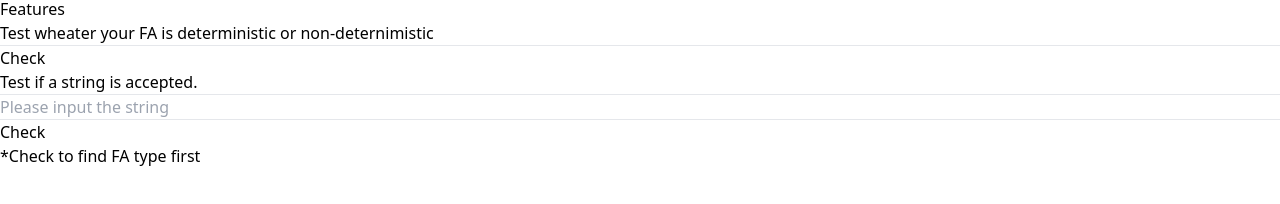
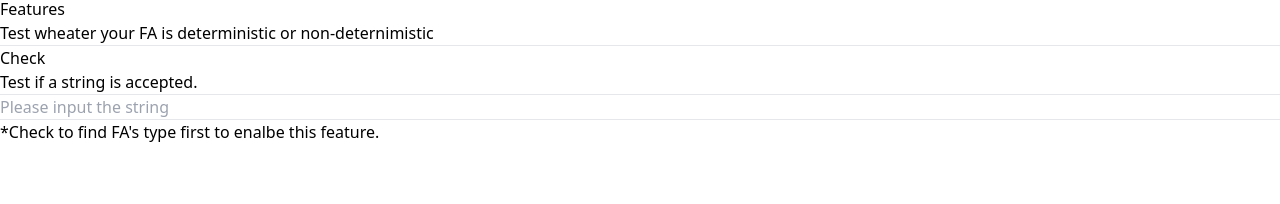
Before and after one commit to Kimlong168/automata-fa, a React (Vite) app: page / in a window 1280 px wide. Shown: the part 460-664 px from the top of the page. Built offline with nearby package versions, Linux system fonts and the light colour scheme.

Commit message:
update function accepted string NFA

```diff
--- a/src/App.jsx
+++ b/src/App.jsx
@@ -7,6 +7,7 @@ import TransitionTable from "./components/TransitionTable";
 import FaTypeChecker from "./components/FaTypeChecker";
 import StringAceptedChecker from "./components/StringAceptedChecker";
 import Title from "./components/title";
+
 export default function App() {
   const [state, setState] = useState({
     startState: "",
@@ -14,10 +15,10 @@ export default function App() {
     states: "",
     alphabets: "",
   });
+  const [transitions, setTransitions] = useState([]);
   const [isDFA, setIsDFA] = useState(null);
   const [string, setString] = useState("");
-  const [transitions, setTransitions] = useState([]);
-
+  // const [nfaStates, setNfaStates] = useState([]);
   console.log("transitions: ", transitions);
   console.log("state: ", state);
   const states = state.states.split(",");
@@ -29,20 +30,13 @@ export default function App() {
   function checkFAType() {
     let alertDFA = true;
     // check if there is any empty field
-    if (state.states === "" || state.alphabets === "") {
+    if (
+      state.states === "" ||
+      state.alphabets === "" ||
+      state.startState === "" ||
+      state.endStates === ""
+    ) {
       alert("Please fill all the fields");
-      return;
-    }
-
-    if (state.startState === "") {
-      // check if start state is empty
-      alert("Please fill the start state");
-      return;
-    }
-
-    if (state.endStates === "") {
-      // check if end states is empty
-      alert("Please fill the end states.");
       return;
     }
 
@@ -150,7 +144,7 @@ export default function App() {
     }
   }
 
-  function checkStringNFA() {
+  const checkStringNFA = () => {
     const stringArray = string.split("");
 
     if (string === "") {
@@ -161,62 +155,76 @@ export default function App() {
     //for NFA
     console.log("=================NFA==================");
 
-    let state = [];
+    let nfaStates = [];
+    let tempStates = [];
 
-    state.push(startState);
+    nfaStates.push(startState);
 
     stringArray.forEach((character) => {
       console.log("-------character-------: ", character);
-      console.log("start state: ", state);
-
+      console.log("start state: ", nfaStates);
+      tempStates = nfaStates;
       // ---------------------------------------------------
 
-      let length = state.length;
+      let length = nfaStates.length;
       for (let j = 0; j < length; j++) {
         for (let i = 0; i < transitions.length; i++) {
+          console.log(nfaStates);
+
           if (
-            transitions[i].state === state[j] &&
+            transitions[i].state === nfaStates[j] &&
             transitions[i].alphabet === character
           ) {
             console.log(
               "transition: ",
               transitions[i].state,
-              transitions[i].alphabet
+              transitions[i].alphabet,
+              " bn ",
+              transitions[i].transition
             );
 
-            console.log("old State :", state[j]);
+            //the problem is here : delete from tempstate but it also deleted form state
 
-            state.forEach((item) => {
-              if (item === state[j]) {
-                state.splice(state.indexOf(item), 1);
+            tempStates.forEach((item) => {
+              if (item === nfaStates[j]) {
+                // tempStates.splice(tempStates.indexOf(item), 1);
+                tempStates = tempStates.filter((item) => item !== nfaStates[j]);
                 console.log("delete", item);
               }
             });
+
+
 
             //configuration for NFA
             if (transitions[i].transition.includes(",")) {
               const result = transitions[i].transition.split(",");
               console.log("add more state :", result);
-
-              state = [...state, ...result];
+              tempStates = [...tempStates, ...result];
+              // state = [...state, ...result];
             } else {
-              console.log("add more state :", transitions[i].transition);
-
-              state = [...state, transitions[i].transition];
+              if (transitions[i].transition !== "∅") {
+                console.log("add more state :", transitions[i].transition);
+                tempStates = [...tempStates, transitions[i].transition];
+                // state = [...state, transitions[i].transition];
+              }
             }
 
-            console.log("state met condition:", state);
+            console.log("state met condition:", tempStates);
+
             break;
           }
         }
       }
+      console.log("temp state:", tempStates);
+      console.log("original state:", nfaStates);
+      nfaStates = tempStates;
     });
 
-    console.log("all states: ", state);
+    console.log("all states: ", nfaStates);
     let result = true;
 
-    for (let i = 0; i < state.length; i++) {
-      result = endStates.includes(state[i]);
+    for (let i = 0; i < nfaStates.length; i++) {
+      result = endStates.includes(nfaStates[i]);
       if (result) {
         break;
       }
@@ -227,7 +235,7 @@ export default function App() {
     } else {
       alert("This string is not accepted");
     }
-  }
+  };
 
   return (
     <div>
@@ -238,6 +246,7 @@ export default function App() {
           state={state}
           setState={setState}
           setTransitions={setTransitions}
+          setIsDFA={setIsDFA}
         />
 
         {state.states !== "" && state.alphabets !== "" && (
@@ -246,6 +255,7 @@ export default function App() {
               state={state}
               transitions={transitions}
               setTransitions={setTransitions}
+              setIsDFA={setIsDFA}
             />
             {/* <DisplayState state={state} transitions={transitions} /> */}
           </div>
--- /dev/null
+++ b/src/components/Btn.jsx
@@ -0,0 +1,14 @@
+
+
+const Btn = ({ handleClick }) => {
+  return (
+    <button
+      onClick={handleClick}
+      className="rounded px-3 py-2 text-white font-semibold mt-3 bg-orange-400 hover:bg-orange-500"
+    >
+      Check
+    </button>
+  );
+};
+
+export default Btn;
--- a/src/components/FaInputForm.jsx
+++ b/src/components/FaInputForm.jsx
@@ -1,6 +1,6 @@
 import { Multiselect } from "multiselect-react-dropdown";
 
-const FaInputForm = ({ state, setState, setTransitions }) => {
+const FaInputForm = ({ state, setState, setTransitions, setIsDFA }) => {
   function handleChangeState(e) {
     const { name, value } = e.target;
     setState((prevState) => ({
@@ -8,15 +8,20 @@ const FaInputForm = ({ state, setState, setTransitions }) => {
       [name]: value,
     }));
 
-    //set transitions to empty
+    //set transitions to empty when state change
     setTransitions([]);
 
-    //set end and start to empty
-    setState((prevState) => ({
-      ...prevState,
-      startState: "",
-      endStates: "",
-    }));
+    //set end and start to empty when we delete states
+    if (name === "states" && value.length < state.states.length) {
+      setState((prevState) => ({
+        ...prevState,
+        startState: "",
+        endStates: "",
+      }));
+    }
+
+    //reset isDFA to null when state change
+    setIsDFA(null);
   }
 
   function handleOnSelect(e, type) {
--- a/src/components/StringAceptedChecker.jsx
+++ b/src/components/StringAceptedChecker.jsx
@@ -1,4 +1,11 @@
-const StringAceptedChecker = ({ checkStringDFA,checkStringNFA, string, setString, isDFA }) => {
+import Btn from "./Btn";
+const StringAceptedChecker = ({
+  checkStringDFA,
+  checkStringNFA,
+  string,
+  setString,
+  isDFA,
+}) => {
   return (
     <div className="rounded shadow-lg p-5 border mb-5">
       <h1 className="text-md lg:text-xl py-5 pt-0 text-blue-900 font-semibold">
@@ -16,22 +23,16 @@ const StringAceptedChecker = ({ checkStringDFA,checkStringNFA, string, setString
         className="py-4 outline-none w-full"
       />
       <hr />
-      {isDFA ? (
-        <button
-          onClick={checkStringDFA}
-          className="rounded px-3 py-2 text-white font-semibold mt-3 bg-orange-400 hover:bg-orange-500"
-        >
-          Check
-        </button>
+      {isDFA !== null ? (
+        <Btn
+          handleClick={() => (isDFA ? checkStringDFA() : checkStringNFA())}
+        />
       ) : (
-        <button
-          onClick={checkStringNFA}
-          className="rounded px-3 py-2 text-white font-semibold mt-3 bg-orange-400 hover:bg-orange-500"
-        >
-          Check
-        </button>
+        <div className="text-xs text-gray-500 mt-4">
+          <span className="text-red-600">*</span>Check to find FA's type first
+          to enalbe this feature.
+        </div>
       )}
-      {isDFA === null && <div className="text-xs text-gray-500 mt-4"><span className="text-red-600">*</span>Check to find FA type first</div>}
     </div>
   );
 };
--- a/src/components/TransitionTable.jsx
+++ b/src/components/TransitionTable.jsx
@@ -1,5 +1,5 @@
 import Multiselect from "multiselect-react-dropdown";
-const TransitionTable = ({ state, transitions, setTransitions }) => {
+const TransitionTable = ({ state, transitions, setTransitions, setIsDFA }) => {
   const states = state.states.split(",");
   const alphabets = state.alphabets.split(",");
   const endStates = state.endStates.split(",");
@@ -40,6 +40,9 @@ const TransitionTable = ({ state, transitions, setTransitions }) => {
         },
       ]);
     }
+
+    //reset isDFA to null when transition change
+    setIsDFA(null);
   }
 
   const tableHeader = alphabets.map((alphabet) => {
```
Also changed, not shown: src/components/Card.jsx (line endings or trailing spaces).
